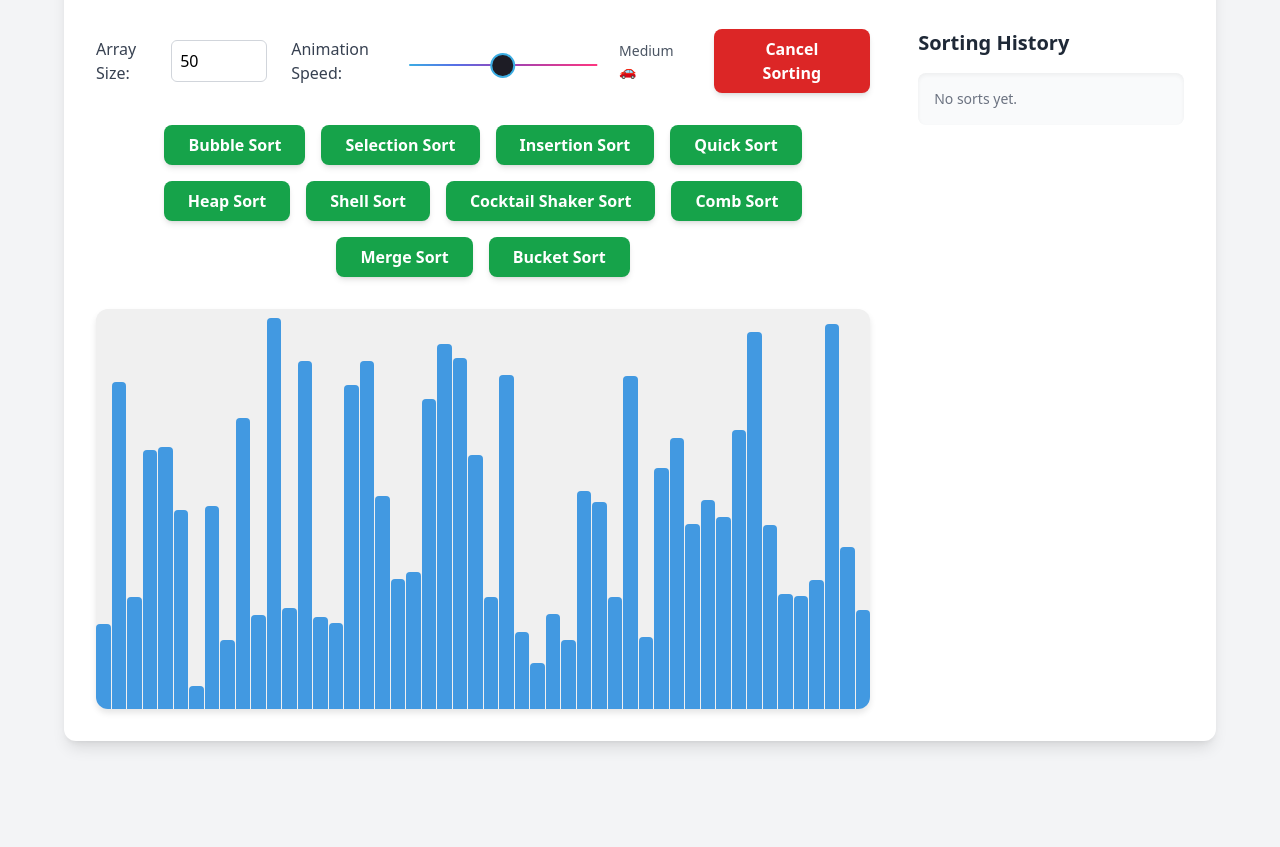
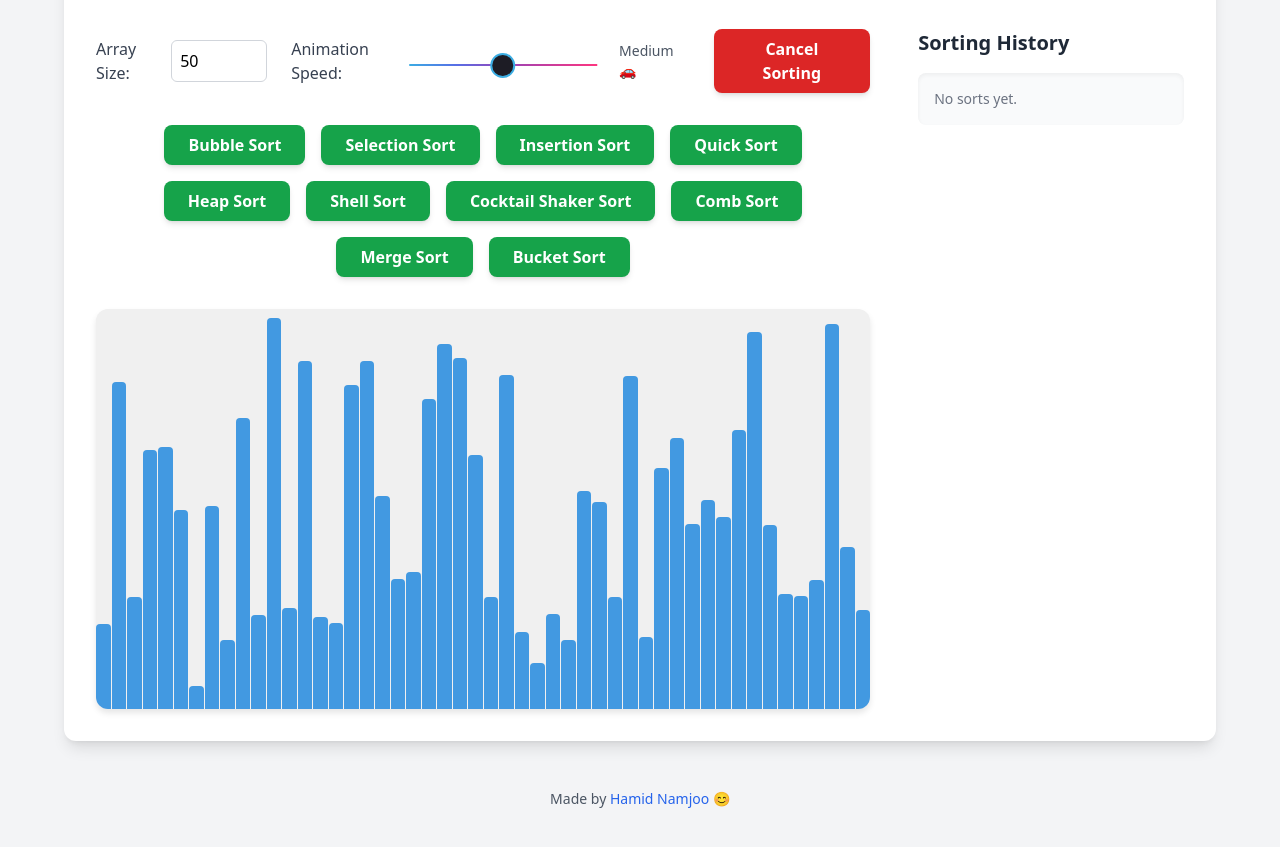
Before and after one commit to hrnrxb/sorting_algo, a plain HTML site: page index.html in a window 1280 px wide. Shown: the part 143-990 px from the top of the page. Before the commit the page ends 908 px from the top, so only its background shows below. Drawn offline with nearby package versions, Linux system fonts and the light colour scheme.

Commit message:
Update index.html

```diff
--- a/index.html
+++ b/index.html
@@ -264,6 +264,11 @@
             </div>
         </div>
     </div>
+
+    <footer class="text-center text-gray-600 text-sm mt-8 p-4">
+        Made by
+        <a href="https://github.com/hrnrxb/sorting_algo" target="_blank" rel="noopener noreferrer" class="text-blue-600 hover:underline">Hamid Namjoo 😊</a>
+    </footer>
 
     <script>
         // Get DOM elements
```
